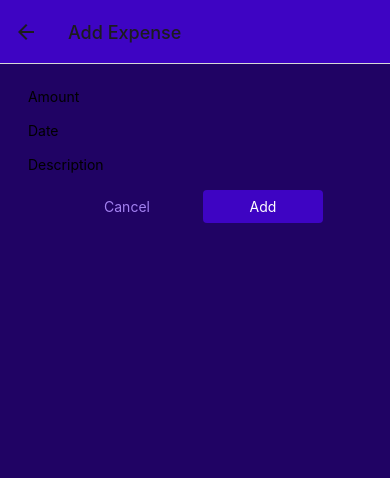
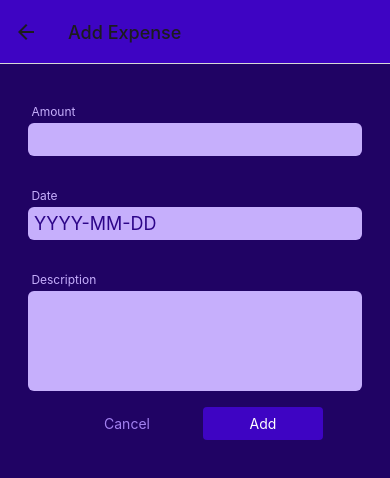
Before and after one commit to gcicchella/ExpensesTrackerApp, a React Native app: screen /ManageExpense in a window 390 px wide. Shown: the top 478 px of the page. Built offline with nearby package versions, Linux system fonts and the light colour scheme.

Commit message:
Aggiunta stile al file Input

```diff
--- a/components/ManageExpense/ExpenseForm.js
+++ b/components/ManageExpense/ExpenseForm.js
@@ -3,11 +3,26 @@
 import Input from './Input'
 
 function ExpenseForm(){
+    function amountChangeHandler() {
+
+    }
+
     return (
         <View>
-            <Input label="Amount"/>
-            <Input label="Date"/>
-            <Input label="Description"/>
+            <Input label="Amount" textInputConfig={{
+               keyboardType: 'decimal-pad',
+                onChangeText: amountChangeHandler,
+            }} />
+            <Input label="Date" textInputConfig={{
+                placeholder: 'YYYY-MM-DD',
+                maxLength: 10,
+                onChangeText: () => {}
+            }} />
+            <Input label="Description" textInputConfig={{
+                multiline: true,
+                // autoCapitalize: 'none'
+                // autoCorrect: false
+            }}/>
         </View>
     );
 }
--- a/components/ManageExpense/Input.js
+++ b/components/ManageExpense/Input.js
@@ -1,12 +1,43 @@
-import {Text, TextInput, View} from "react-native";
+import {StyleSheet, Text, TextInput, View} from "react-native";
+import {GlobalStyles} from "../../constants/styles";
 
 function Input({label, textInputConfig}){
+
+    const inputStyles = [styles.input];
+
+    if (textInputConfig && textInputConfig.multiline){
+        inputStyles.push(styles.inputMultiline)
+    }
+
     return (
-        <View>
-            <Text> {label} </Text>
-            <TextInput {...textInputConfig} />
+        <View style={styles.inputContainer}>
+            <Text style={styles.label}> {label} </Text>
+            <TextInput style={inputStyles} {...textInputConfig} />
         </View>
     );
 }
 
 export default Input;
+
+const styles = StyleSheet.create({
+    inputContainer: {
+        marginHorizontal: 4,
+        marginVertical: 16
+    },
+    label: {
+        fontSize: 12,
+        color: GlobalStyles.colors.primary100,
+        marginBottom: 4
+    },
+    input: {
+        backgroundColor: GlobalStyles.colors.primary100,
+        padding: 6,
+        borderRadius: 6,
+        fontSize: 18,
+        color: GlobalStyles.colors.primary700
+    },
+    inputMultiline: {
+        minHeight: 100,
+        textAlignVertical: 'top'
+    }
+});
```
